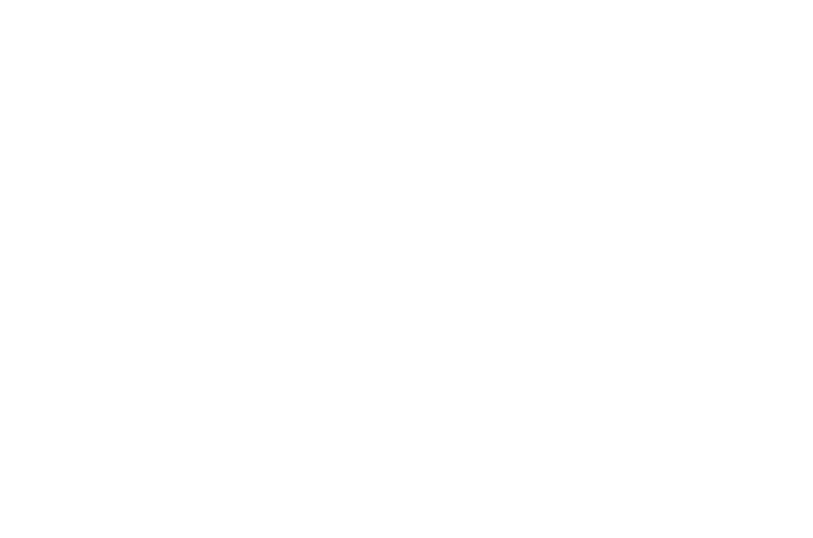
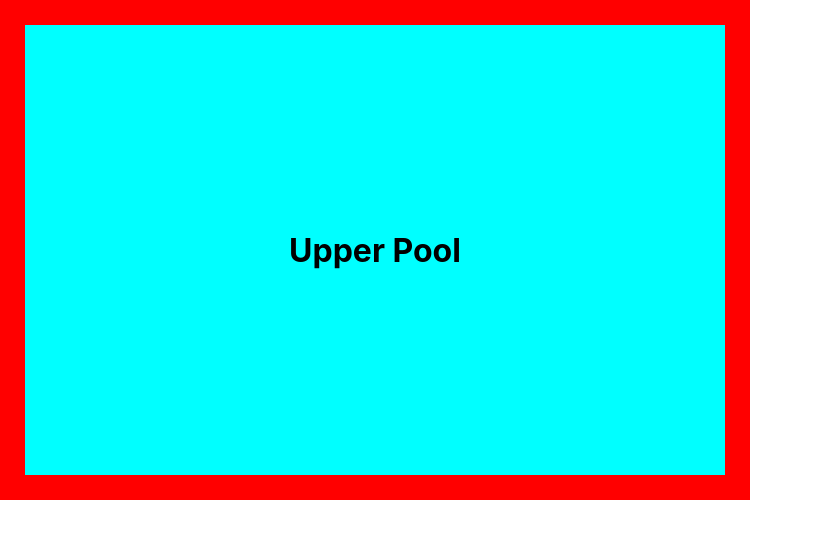
Before and after one commit to charlieolinsky/life-guard-app, a React (Create React App) app in the folder frontend/: page /poolManager in a window 1280 px wide. Shown: the top 538 px of the page, without its empty margins (0-813 px from the left). Built offline with nearby package versions, Linux system fonts and the light colour scheme.

Commit message:
Reload on submit
-implemented reload on submit
-added some css to PoolManager

```diff
--- a/frontend/src/CreateUser.js
+++ b/frontend/src/CreateUser.js
@@ -1,8 +1,9 @@
 import React from 'react';
-import { useState } from 'react';
+import { useState, useEffect } from 'react';
 import axios from 'axios'
 import './CreateUser.css';
 import { useNavigate } from 'react-router-dom';
+import { Location } from 'react-router-dom';
 
 const CreateUser = () => {
 
@@ -55,6 +56,12 @@ const CreateUser = () => {
         navigate('/PoolManager');
    }
 
+   const addEmployeeButtonHandler = (e) => {
+        addEmployee()
+        window.location.reload(true);
+
+   }
+
         return(
             <div className='sign-up'>
                 {/* <button onClick={() => this.getUserFromAPI()}>Generate Random User</button> */}
@@ -85,7 +92,7 @@ const CreateUser = () => {
                         setSalary(event.target.value)
                     }} />
 
-                    <button onClick={addEmployee}>Add Employee</button>
+                    <button onClick={addEmployeeButtonHandler}>Add Employee</button>
                     <button onClick={navPoolManager}>View Pool Manager</button>
 
                 </div>
--- /dev/null
+++ b/frontend/src/PoolManager.css
@@ -0,0 +1,10 @@
+.pool-view {
+    display: flex;
+    justify-content: center;
+    align-items: center;
+    padding: 100px;
+    width:500px;
+    height:250px;
+    background-color: aqua;
+    border:25px solid red;
+}
--- a/frontend/src/PoolManager.js
+++ b/frontend/src/PoolManager.js
@@ -1,9 +1,10 @@
 import React from 'react'
+import './PoolManager.css'
 
 const PoolManager = () => {
     return(
-        <div>
-
+        <div className='pool-view'>
+            <h1>Upper Pool</h1>
         </div>
     )
 }
```
